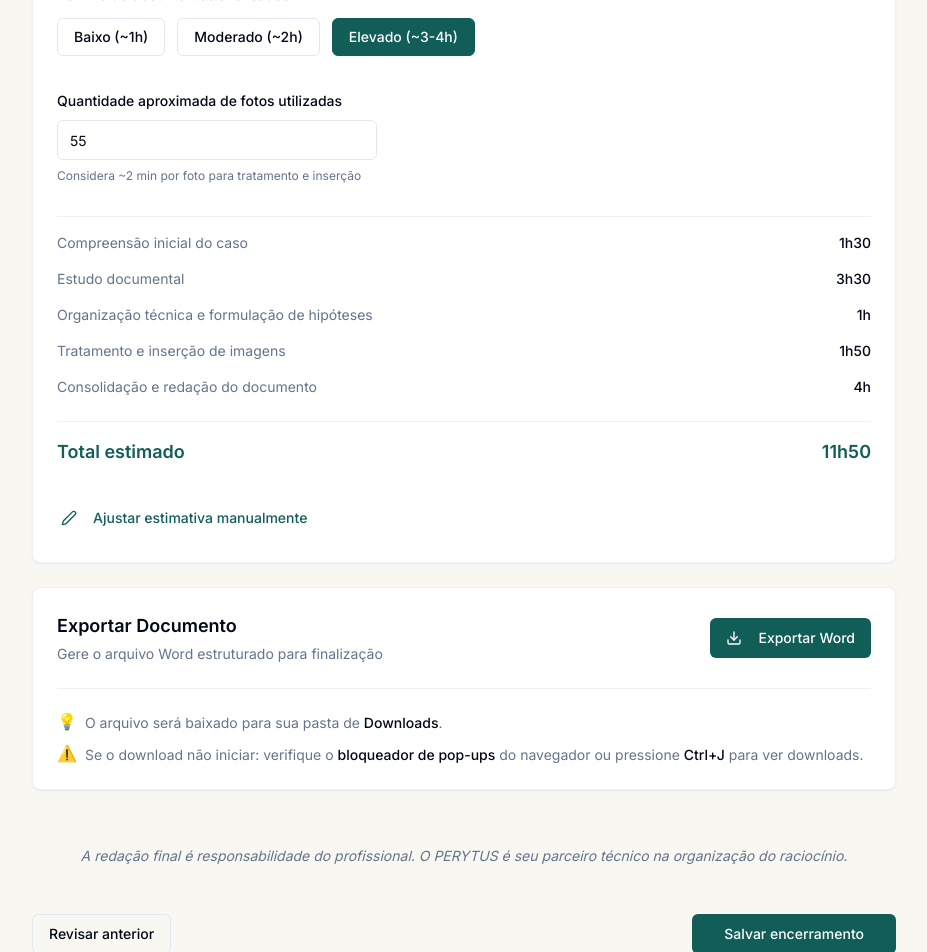
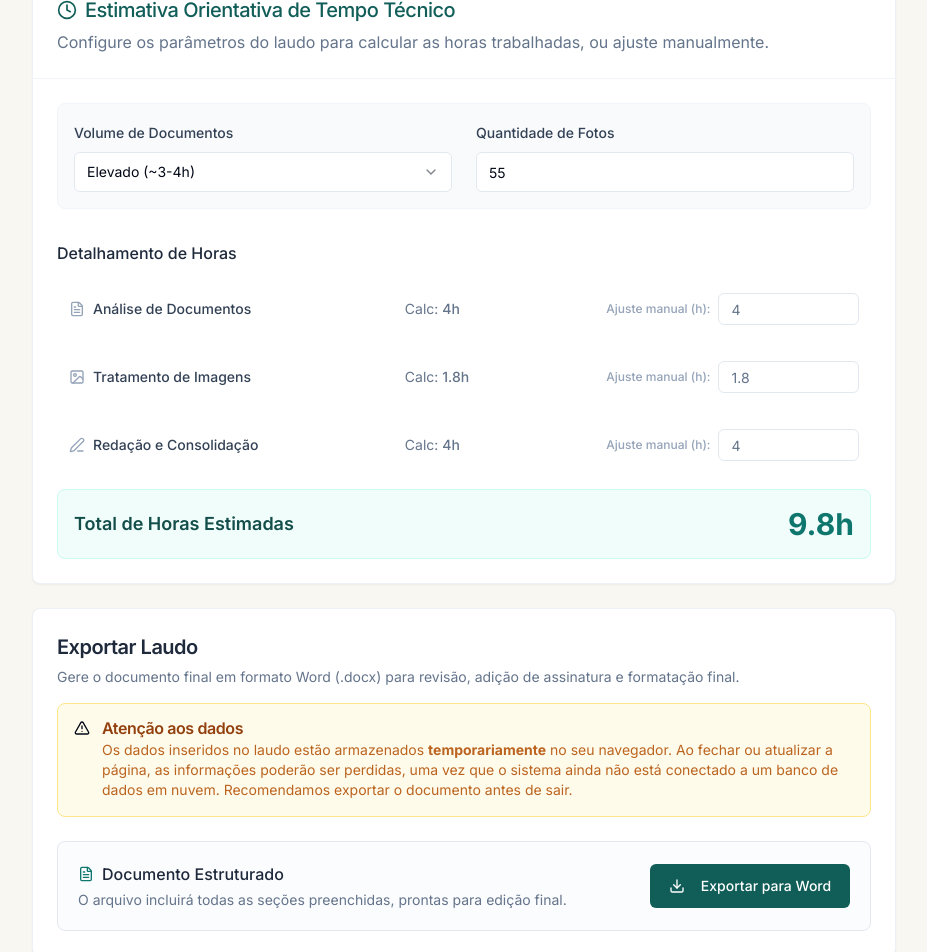
Before and after one commit to afnovaes1/App-Perytus, a React (Vite) app: page /laudo/novo/encerramento in a window 1280 px wide. Shown: the part 280-1232 px from the top of the page, without its empty margins (176-1103 px from the left). Built offline with nearby package versions, Linux system fonts and the light colour scheme.

Commit message:
Refactor: Combine closing page features and UI

```diff
--- a/src/context/ReportContext.tsx
+++ b/src/context/ReportContext.tsx
@@ -50,6 +50,9 @@ export type ClassificacaoData = {
 export type EncerramentoData = {
   volumeDocumentos: string
   quantidadeFotos: number | ''
+  horasAnaliseManual?: number | ''
+  horasImagensManual?: number | ''
+  horasRedacaoManual?: number | ''
 }
 
 export type ReportData = {
@@ -115,6 +118,9 @@ const defaultData: ReportData = {
   encerramento: {
     volumeDocumentos: 'elevado',
     quantidadeFotos: 55,
+    horasAnaliseManual: '',
+    horasImagensManual: '',
+    horasRedacaoManual: '',
   },
 }
 
--- a/src/pages/laudo/Encerramento.tsx
+++ b/src/pages/laudo/Encerramento.tsx
@@ -1,223 +1,251 @@
 import React from 'react'
-import { Clock, Download, Edit2 } from 'lucide-react'
+import {
+  Clock,
+  Download,
+  AlertTriangle,
+  Save,
+  ChevronLeft,
+  FileText,
+  ImageIcon,
+  Edit3,
+} from 'lucide-react'
 import { Card, CardContent, CardHeader, CardTitle, CardDescription } from '@/components/ui/card'
 import { Button } from '@/components/ui/button'
 import { Input } from '@/components/ui/input'
-import { ToggleGroup, ToggleGroupItem } from '@/components/ui/toggle-group'
+import {
+  Select,
+  SelectContent,
+  SelectItem,
+  SelectTrigger,
+  SelectValue,
+} from '@/components/ui/select'
+import { Alert, AlertDescription, AlertTitle } from '@/components/ui/alert'
+import { Label } from '@/components/ui/label'
 import { useReport } from '@/context/ReportContext'
 import { useToast } from '@/hooks/use-toast'
 import { useNavigate } from 'react-router-dom'
-import { cn } from '@/lib/utils'
 
 export default function Encerramento() {
   const navigate = useNavigate()
   const { toast } = useToast()
   const { data, updateSection } = useReport()
 
-  const encerramento = data.encerramento || { volumeDocumentos: 'elevado', quantidadeFotos: 55 }
+  const encerramento = data.encerramento || {
+    volumeDocumentos: 'elevado',
+    quantidadeFotos: 55,
+    horasAnaliseManual: '',
+    horasImagensManual: '',
+    horasRedacaoManual: '',
+  }
 
-  const handleUpdate = (field: string, value: string | number) => {
-    updateSection('encerramento', { [field]: value })
-  }
+  const handleUpdate = (f: string, v: string | number) => updateSection('encerramento', { [f]: v })
+
+  const baseAnalise =
+    encerramento.volumeDocumentos === 'baixo'
+      ? 1
+      : encerramento.volumeDocumentos === 'moderado'
+        ? 2
+        : 4
+  const baseImagens = Number((((Number(encerramento.quantidadeFotos) || 0) * 2) / 60).toFixed(1))
+  const baseRedacao = 4
+
+  const parseManual = (val: string | number | undefined, base: number) =>
+    val !== '' && val !== undefined ? Number(val) : base
+  const finalAnalise = parseManual(encerramento.horasAnaliseManual, baseAnalise)
+  const finalImagens = parseManual(encerramento.horasImagensManual, baseImagens)
+  const finalRedacao = parseManual(encerramento.horasRedacaoManual, baseRedacao)
+
+  const totalHoras = finalAnalise + finalImagens + finalRedacao
 
   const handleExport = () => {
     toast({
       title: 'Gerando arquivo...',
       description: 'Aguarde enquanto o documento Word é preparado.',
     })
-    setTimeout(() => {
+    setTimeout(
+      () =>
         toast({
           title: 'Download iniciado',
           description: 'O arquivo foi enviado para sua pasta de Downloads.',
-      })
-    }, 1500)
+        }),
+      1500,
+    )
   }
 
   const handleFinish = () => {
-    toast({
-      title: 'Laudo finalizado',
-      description: 'O laudo técnico foi salvo com sucesso.',
-    })
+    toast({ title: 'Laudo finalizado', description: 'O laudo técnico foi salvo com sucesso.' })
     navigate('/')
   }
 
-  // Time calculations in minutes
-  const baseCompreensao = 90
-  const baseOrganizacao = 60
-  const baseConsolidacao = 240
+  return (
+    <div className="space-y-6 animate-in fade-in slide-in-from-bottom-4 duration-500 max-w-4xl mx-auto pb-12">
+      <div className="mb-6">
+        <h1 className="text-3xl font-serif text-slate-800 mb-2">Encerramento e Exportação</h1>
+        <p className="text-muted-foreground text-lg">
+          Estime o tempo técnico dedicado e gere o documento final
+        </p>
+      </div>
 
-  let estudoDocumental = 120 // moderado default
-  if (encerramento.volumeDocumentos === 'baixo') estudoDocumental = 60
-  if (encerramento.volumeDocumentos === 'elevado') estudoDocumental = 210
-
-  const fotos = Number(encerramento.quantidadeFotos) || 0
-  const tempoImagens = fotos * 2
-
-  const totalMinutos =
-    baseCompreensao + estudoDocumental + baseOrganizacao + tempoImagens + baseConsolidacao
-
-  const formatTime = (minutes: number) => {
-    const h = Math.floor(minutes / 60)
-    const m = Math.floor(minutes % 60)
-    if (h > 0 && m > 0) return `${h}h${m.toString().padStart(2, '0')}`
-    if (h > 0) return `${h}h`
-    return `${m}m`
-  }
-
-  return (
-    <div className="space-y-6 animate-in fade-in slide-in-from-bottom-4 duration-500 max-w-4xl mx-auto">
       <Card className="border-border/60 shadow-sm">
-        <CardHeader className="pb-6">
+        <CardHeader className="pb-6 border-b border-slate-100">
           <CardTitle className="flex items-center gap-2 text-xl font-medium text-teal-800">
-            <Clock className="w-5 h-5" />
-            Estimativa Orientativa de Tempo Técnico
+            <Clock className="w-5 h-5" /> Estimativa Orientativa de Tempo Técnico
           </CardTitle>
           <CardDescription className="text-base">
-            Estimativa baseada no volume de informações e registros indicados.
+            Configure os parâmetros do laudo para calcular as horas trabalhadas, ou ajuste
+            manualmente.
           </CardDescription>
         </CardHeader>
-        <CardContent className="space-y-8">
-          <div className="space-y-3">
-            <label className="text-sm font-medium text-foreground">
-              Volume de documentos analisados
-            </label>
-            <ToggleGroup
-              type="single"
+        <CardContent className="space-y-8 pt-6">
+          <div className="grid grid-cols-1 md:grid-cols-2 gap-6 p-4 bg-slate-50 rounded-lg border border-slate-100">
+            <div className="space-y-2">
+              <Label className="text-slate-700">Volume de Documentos</Label>
+              <Select
                 value={encerramento.volumeDocumentos}
-              onValueChange={(v) => v && handleUpdate('volumeDocumentos', v)}
-              className="justify-start gap-3"
+                onValueChange={(v) => handleUpdate('volumeDocumentos', v)}
               >
-              <ToggleGroupItem
-                value="baixo"
-                className="border bg-transparent hover:bg-muted data-[state=on]:bg-teal-800 data-[state=on]:text-white data-[state=on]:border-teal-800 transition-colors px-4 py-2 h-auto"
-              >
-                Baixo (~1h)
-              </ToggleGroupItem>
-              <ToggleGroupItem
-                value="moderado"
-                className="border bg-transparent hover:bg-muted data-[state=on]:bg-teal-800 data-[state=on]:text-white data-[state=on]:border-teal-800 transition-colors px-4 py-2 h-auto"
-              >
-                Moderado (~2h)
-              </ToggleGroupItem>
-              <ToggleGroupItem
-                value="elevado"
-                className="border bg-transparent hover:bg-muted data-[state=on]:bg-teal-800 data-[state=on]:text-white data-[state=on]:border-teal-800 transition-colors px-4 py-2 h-auto"
-              >
-                Elevado (~3-4h)
-              </ToggleGroupItem>
-            </ToggleGroup>
+                <SelectTrigger className="bg-white">
+                  <SelectValue placeholder="Selecione o volume" />
+                </SelectTrigger>
+                <SelectContent>
+                  <SelectItem value="baixo">Baixo (~1h)</SelectItem>
+                  <SelectItem value="moderado">Moderado (~2h)</SelectItem>
+                  <SelectItem value="elevado">Elevado (~3-4h)</SelectItem>
+                </SelectContent>
+              </Select>
             </div>
-
-          <div className="space-y-2 max-w-xs">
-            <label className="text-sm font-medium text-foreground">
-              Quantidade aproximada de fotos utilizadas
-            </label>
+            <div className="space-y-2">
+              <Label className="text-slate-700">Quantidade de Fotos</Label>
               <Input
                 type="number"
                 min="0"
                 value={encerramento.quantidadeFotos}
-              onChange={(e) =>
-                handleUpdate('quantidadeFotos', e.target.value ? Number(e.target.value) : '')
-              }
+                onChange={(e) => handleUpdate('quantidadeFotos', e.target.value)}
                 className="bg-white"
               />
-            <p className="text-xs text-muted-foreground">
-              Considera ~2 min por foto para tratamento e inserção
-            </p>
-          </div>
-
-          <div className="space-y-4 pt-4 border-t border-border/60">
-            <div className="flex justify-between text-sm">
-              <span className="text-muted-foreground">Compreensão inicial do caso</span>
-              <span className="font-medium">{formatTime(baseCompreensao)}</span>
-            </div>
-            <div className="flex justify-between text-sm">
-              <span className="text-muted-foreground">Estudo documental</span>
-              <span className="font-medium">{formatTime(estudoDocumental)}</span>
-            </div>
-            <div className="flex justify-between text-sm">
-              <span className="text-muted-foreground">
-                Organização técnica e formulação de hipóteses
-              </span>
-              <span className="font-medium">{formatTime(baseOrganizacao)}</span>
-            </div>
-            <div className="flex justify-between text-sm">
-              <span className="text-muted-foreground">Tratamento e inserção de imagens</span>
-              <span className="font-medium">{formatTime(tempoImagens)}</span>
-            </div>
-            <div className="flex justify-between text-sm pb-2">
-              <span className="text-muted-foreground">Consolidação e redação do documento</span>
-              <span className="font-medium">{formatTime(baseConsolidacao)}</span>
-            </div>
-
-            <div className="flex justify-between font-semibold text-lg pt-4 border-t border-border/60 text-teal-800">
-              <span>Total estimado</span>
-              <span>{formatTime(totalMinutos)}</span>
             </div>
           </div>
 
-          <div>
+          <div className="space-y-4">
+            <h3 className="font-medium text-slate-800 mb-4">Detalhamento de Horas</h3>
+            <div className="space-y-3">
+              {[
+                {
+                  id: 'horasAnaliseManual',
+                  label: 'Análise de Documentos',
+                  icon: FileText,
+                  calc: baseAnalise,
+                  val: encerramento.horasAnaliseManual,
+                },
+                {
+                  id: 'horasImagensManual',
+                  label: 'Tratamento de Imagens',
+                  icon: ImageIcon,
+                  calc: baseImagens,
+                  val: encerramento.horasImagensManual,
+                },
+                {
+                  id: 'horasRedacaoManual',
+                  label: 'Redação e Consolidação',
+                  icon: Edit3,
+                  calc: baseRedacao,
+                  val: encerramento.horasRedacaoManual,
+                },
+              ].map((item) => (
+                <div
+                  key={item.id}
+                  className="grid grid-cols-1 md:grid-cols-12 gap-4 items-center p-3 rounded-md hover:bg-slate-50 transition-colors"
+                >
+                  <div className="md:col-span-5 flex items-center gap-2">
+                    <item.icon className="w-4 h-4 text-slate-400" />
+                    <span className="text-sm font-medium text-slate-700">{item.label}</span>
+                  </div>
+                  <div className="md:col-span-3 text-sm text-slate-500">
+                    Calc: <span className="font-medium">{item.calc}h</span>
+                  </div>
+                  <div className="md:col-span-4 flex items-center gap-2">
+                    <Label className="text-xs text-slate-400 whitespace-nowrap hidden md:block">
+                      Ajuste manual (h):
+                    </Label>
+                    <Input
+                      type="number"
+                      step="0.5"
+                      placeholder={`${item.calc}`}
+                      value={item.val ?? ''}
+                      onChange={(e) => handleUpdate(item.id, e.target.value)}
+                      className="w-full h-8 text-sm"
+                    />
+                  </div>
+                </div>
+              ))}
+            </div>
+
+            <div className="mt-6 p-4 bg-teal-50 border border-teal-100 rounded-lg flex flex-col md:flex-row justify-between items-center gap-4">
+              <span className="font-semibold text-teal-900 text-lg">Total de Horas Estimadas</span>
+              <span className="font-bold text-teal-700 text-3xl">{totalHoras.toFixed(1)}h</span>
+            </div>
+          </div>
+        </CardContent>
+      </Card>
+
+      <Card className="border-border/60 shadow-sm">
+        <CardHeader className="pb-4">
+          <CardTitle className="text-xl text-slate-800">Exportar Laudo</CardTitle>
+          <CardDescription>
+            Gere o documento final em formato Word (.docx) para revisão, adição de assinatura e
+            formatação final.
+          </CardDescription>
+        </CardHeader>
+        <CardContent className="space-y-6">
+          <Alert className="bg-amber-50 border-amber-200 text-amber-800">
+            <AlertTriangle className="h-4 w-4 text-amber-600" />
+            <AlertTitle className="text-amber-800 font-semibold">Atenção aos dados</AlertTitle>
+            <AlertDescription className="text-amber-700/90 text-sm mt-1">
+              Os dados inseridos no laudo estão armazenados <strong>temporariamente</strong> no seu
+              navegador. Ao fechar ou atualizar a página, as informações poderão ser perdidas, uma
+              vez que o sistema ainda não está conectado a um banco de dados em nuvem. Recomendamos
+              exportar o documento antes de sair.
+            </AlertDescription>
+          </Alert>
+
+          <div className="flex flex-col md:flex-row md:items-center justify-between gap-4 p-5 border border-slate-200 rounded-lg bg-slate-50/50">
+            <div className="space-y-1">
+              <h4 className="font-medium text-slate-800 flex items-center gap-2">
+                <FileText className="w-4 h-4 text-teal-700" /> Documento Estruturado
+              </h4>
+              <p className="text-sm text-slate-500">
+                O arquivo incluirá todas as seções preenchidas, prontas para edição final.
+              </p>
+            </div>
             <Button
-              variant="ghost"
-              className="text-teal-800 -ml-3 hover:text-teal-900 hover:bg-teal-50"
+              onClick={handleExport}
+              className="bg-teal-800 hover:bg-teal-900 text-white min-w-[200px] h-11"
             >
-              <Edit2 className="w-4 h-4 mr-2" />
-              Ajustar estimativa manualmente
+              <Download className="w-4 h-4 mr-2" /> Exportar para Word
             </Button>
           </div>
         </CardContent>
       </Card>
 
-      <Card className="border-border/60 shadow-sm">
-        <CardContent className="p-6">
-          <div className="flex flex-col md:flex-row md:items-center justify-between gap-6 border-b border-border/60 pb-6">
-            <div className="space-y-1">
-              <h3 className="text-lg font-semibold text-foreground">Exportar Documento</h3>
-              <p className="text-sm text-muted-foreground">
-                Gere o arquivo Word estruturado para finalização
+      <div className="pt-8 space-y-6 border-t border-slate-200">
+        <p className="text-sm text-muted-foreground italic text-center max-w-2xl mx-auto">
+          A redação final e as conclusões apresentadas são de inteira responsabilidade do
+          profissional signatário. O sistema atua apenas como ferramenta de apoio à estruturação e
+          organização do raciocínio técnico.
         </p>
-            </div>
+        <div className="flex flex-col-reverse md:flex-row justify-between items-center w-full gap-4">
           <Button
-              onClick={handleExport}
-              className="bg-teal-800 hover:bg-teal-900 text-white w-full md:w-auto"
+            variant="outline"
+            onClick={() => navigate('/laudo/novo/classificacao')}
+            className="gap-2 w-full md:w-auto h-11"
           >
-              <Download className="w-4 h-4 mr-2" />
-              Exportar Word
+            <ChevronLeft className="w-4 h-4" /> Revisar classificação
           </Button>
-          </div>
-
-          <div className="space-y-3 mt-6 text-sm text-muted-foreground">
-            <div className="flex items-start gap-2">
-              <span className="text-base leading-none select-none">💡</span>
-              <p>
-                O arquivo será baixado para sua pasta de{' '}
-                <strong className="font-medium text-foreground">Downloads</strong>.
-              </p>
-            </div>
-            <div className="flex items-start gap-2">
-              <span className="text-base leading-none select-none">⚠️</span>
-              <p>
-                Se o download não iniciar: verifique o{' '}
-                <strong className="font-medium text-foreground">bloqueador de pop-ups</strong> do
-                navegador ou pressione{' '}
-                <strong className="font-medium text-foreground">Ctrl+J</strong> para ver downloads.
-              </p>
-            </div>
-          </div>
-        </CardContent>
-      </Card>
-
-      <div className="pt-8 pb-12 space-y-8">
-        <p className="text-sm text-muted-foreground italic text-center">
-          A redação final é responsabilidade do profissional. O PERYTUS é seu parceiro técnico na
-          organização do raciocínio.
-        </p>
-        <div className="flex justify-between items-center w-full pt-4">
-          <Button variant="outline" onClick={() => navigate('/laudo/novo/classificacao')}>
-            Revisar anterior
-          </Button>
-          <Button onClick={handleFinish} className="bg-teal-800 hover:bg-teal-900 text-white px-8">
-            Salvar encerramento
+          <Button
+            onClick={handleFinish}
+            className="bg-slate-800 hover:bg-slate-900 text-white px-8 gap-2 w-full md:w-auto h-11"
+          >
+            <Save className="w-4 h-4" /> Salvar encerramento
           </Button>
         </div>
       </div>
```
Also changed, not shown: .skip.config.json. Lines whose indentation alone changed are shown as unchanged.
